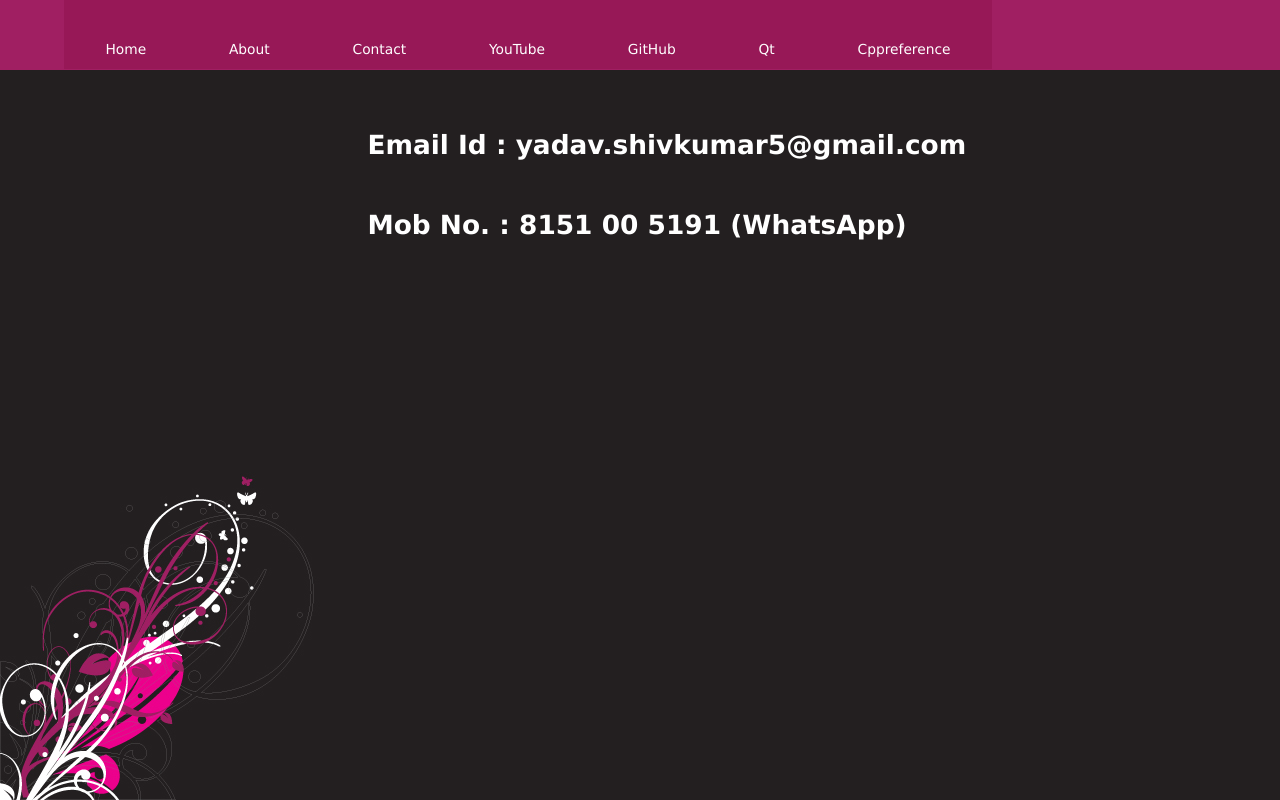
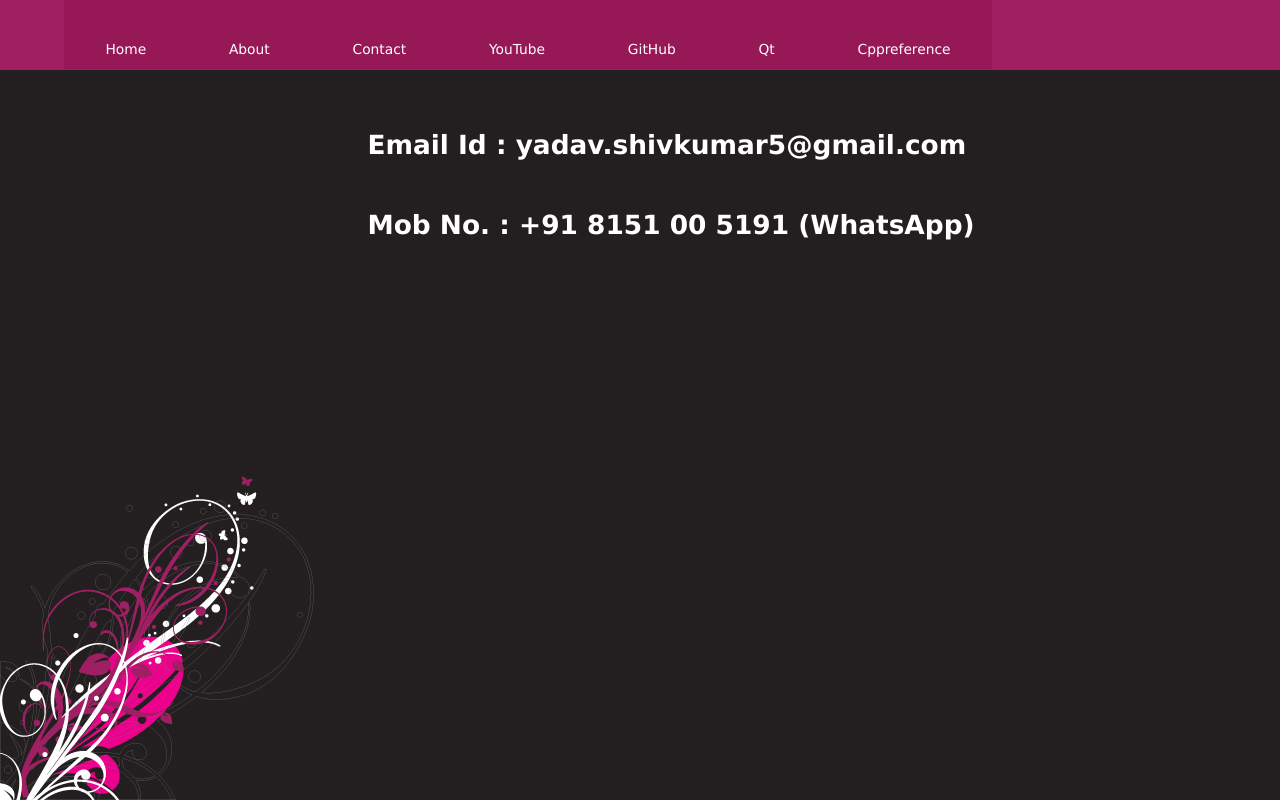
Before and after one commit to shiv32/shivkumarlinux, a plain HTML site: page Contact.html in a window 1280 px wide. Drawn offline with Linux system fonts and the light colour scheme.

Commit message:
Update Contact.html

```diff
--- a/Contact.html
+++ b/Contact.html
@@ -22,7 +22,7 @@
 </div>
 <div class="wrapper">
     <h1>Email Id : yadav.shivkumar5@gmail.com</h1>
-    <h1>Mob No.  : 8151 00 5191 (WhatsApp)</h1>
+    <h1>Mob No.  : +91 8151 00 5191 (WhatsApp)</h1>
  </div>
 </body>
 </html>
```
